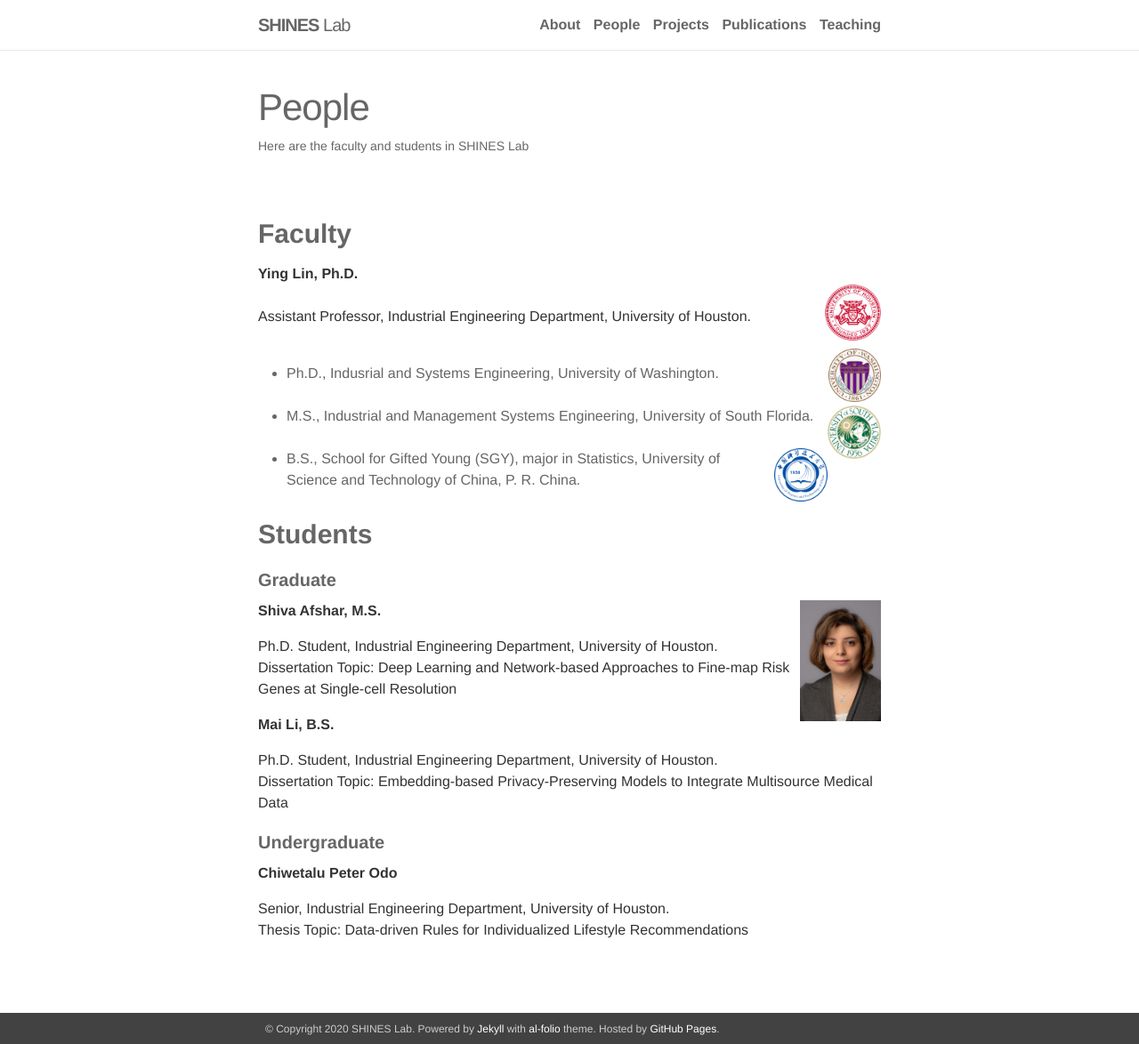
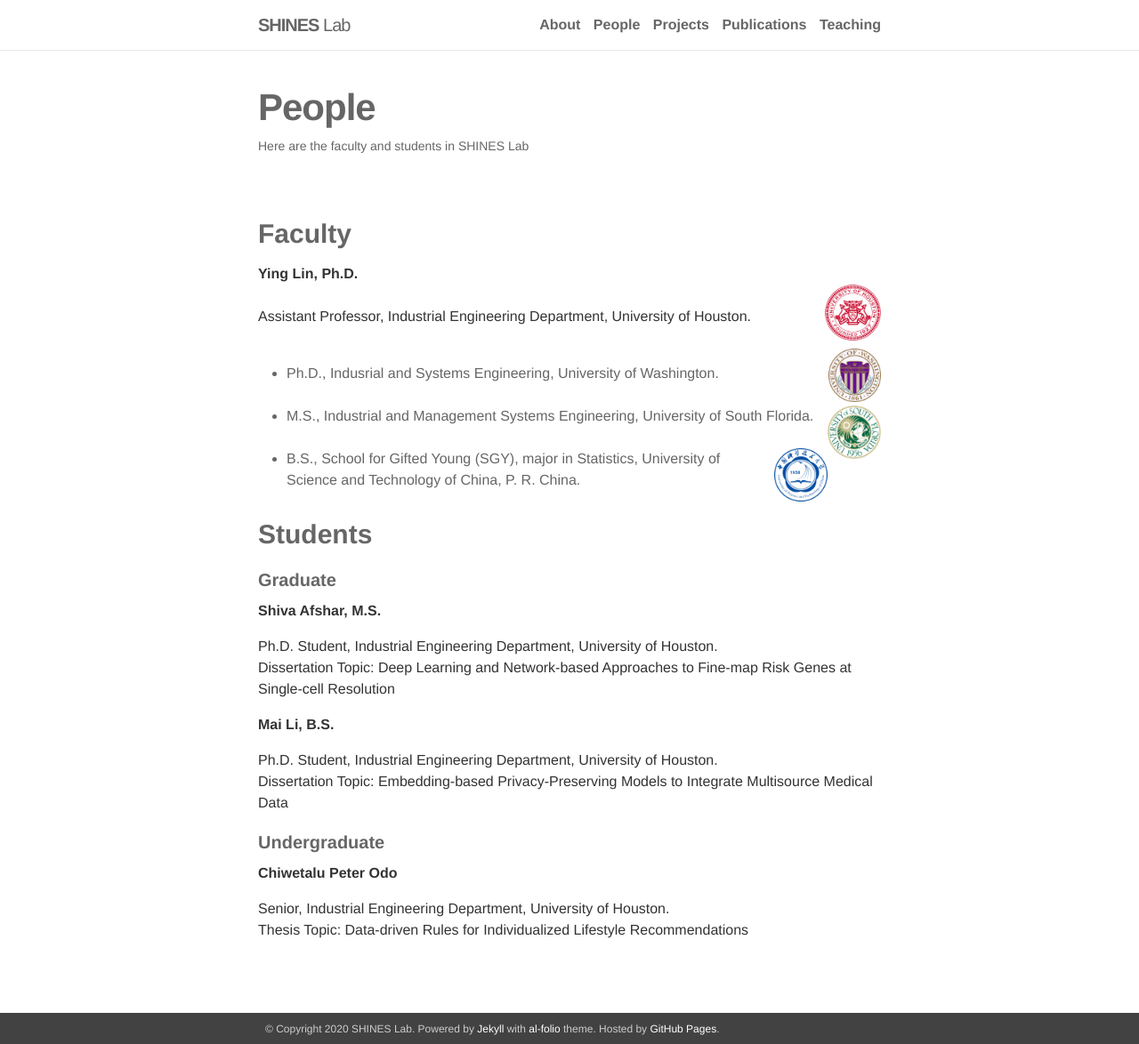
Before and after one commit to shines-lab/shines-lab.github.io, a Jekyll site: the page built from _pages/people.md, in a window 1280 px wide and 1174 px high. Shown: the whole window at 89% size. Built offline with Jekyll 4.4.1, drawn with Linux system fonts in a browser that asks for light colours.

Commit message:
Update people.md

```diff
--- a/_pages/people.md
+++ b/_pages/people.md
@@ -1,7 +1,7 @@
 ---
 layout: page
 permalink: /people/
-title: People
+title: <b>People</b>
 description: Here are the faculty and students in SHINES Lab
 ---
 
@@ -29,7 +29,7 @@ Assistant Professor, Industrial Engineering Department, University of Houston.
 
 #### **Graduate**
 
-<img src="{{site.baseurl}}/assets/img/IE_Shiva_Afshar_2019_1_WEB.jpg" align="right" width="13%" height="13%">
+<!--- <img src="{{site.baseurl}}/assets/img/IE_Shiva_Afshar_2019_1_WEB.jpg" align="right" width="13%" height="13%"> -->
 **Shiva Afshar, M.S.**
 
 
```
